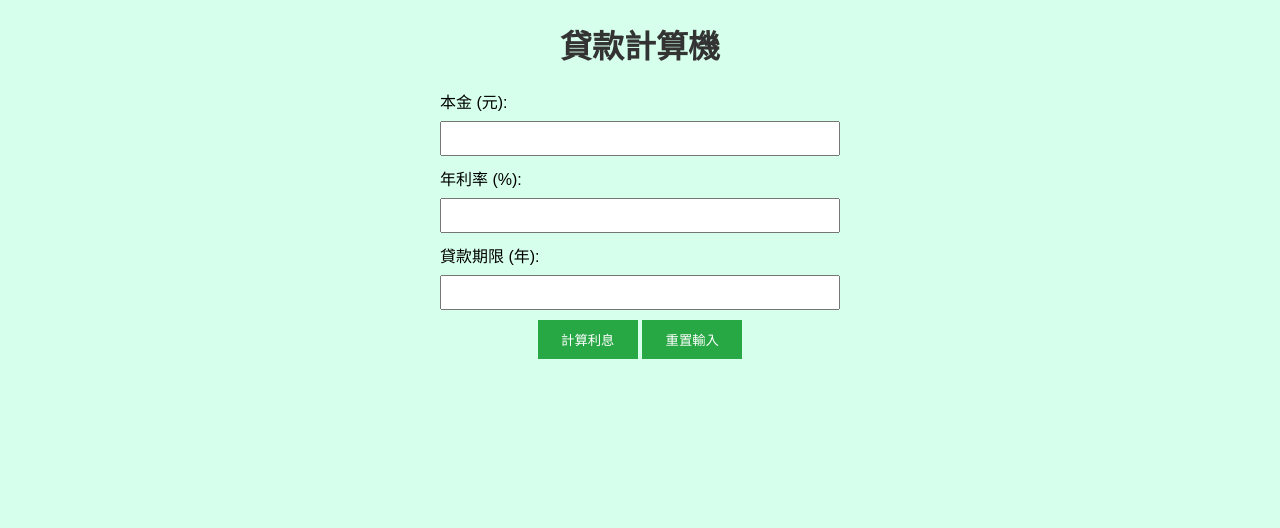
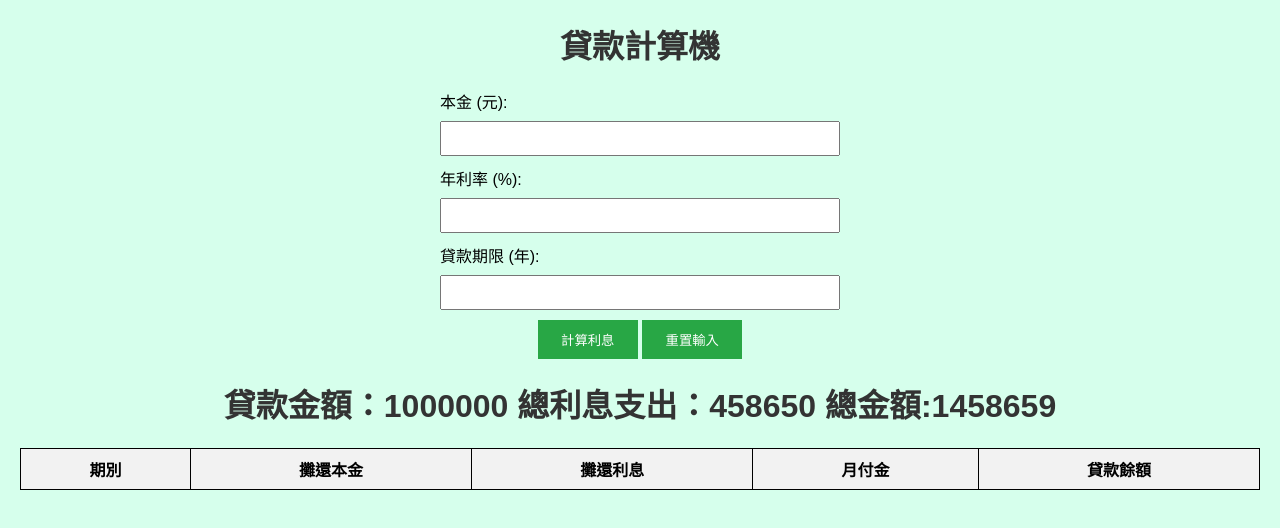
Before and after one commit to song-sihying/loancalc-project, a plain HTML site: page index.html in a window 1280 px wide. Both pictures are taken after a click on the button "計算利息". Drawn offline with Linux system fonts and the light colour scheme.

Commit message:
完成表格輸出

```diff
--- a/index.html
+++ b/index.html
@@ -94,7 +94,26 @@
       <button type="button">重置輸入</button>
     </div>
   </form>
-  <div id="result" style="margin-top: 20px;"></div>
+  <div id="result" style="margin-top: 20px;">
+    <h1>貸款金額：1000000 總利息支出：458650 總金額:1458659</h1>
+  </div>
+
+  <table id='resultTable'>
+    <thead>
+      <tr>
+        <th>期別</th>
+        <th>攤還本金</th>
+        <th>攤還利息</th>
+        <th>月付金</th>
+        <th>貸款餘額</th>
+      </tr>
+    </thead>
+    <tbody>
+
+    </tbody>
+
+  </table>
+
 
 
   <script>
@@ -102,8 +121,10 @@
     const rateE1 = document.querySelector("#rate");
     const timeE1 = document.querySelector("#time");
     const calcE1 = document.querySelector("#calc");
+    const resultE1 = document.querySelector("#result");
+    const resultTableE1 = document.querySelector("#resultTable tbody");
 
-    console.log(principalE1, rateE1, timeE1, calcE1);
+    console.log(principalE1, rateE1, timeE1, calcE1, resultTableE1);
 
     function reset() {
       principalE1.innerHTML = "";
@@ -124,22 +145,32 @@
 
       //1.計算每個月應還本金
       let month_pay = Math.round(principal / months);
+      let tempHtml = "";
 
+      let totalInterest = 0;
       for (let i = 0; i < months; i++) {
         //計算每個月利息
-        let interest = principal * month_rate;
+        let interest = Math.round(principal * month_rate);
+        totalInterest += interest
         //本金減去每個月應還本金
         principal -= month_pay;
         //每月應還（本金＋利息）,剩餘貸款
+
+        let tempHtml = "<tr>";
         if (i == months - 1) {
-          console.log(i + 1, month_pay, interest, month_pay + interest + principal, principal, 0);
+          tempHtml += `<td>${i + 1}</td>${month_pay}</td><td>${interest}</td><td>${month_pay + interest + principal}</td><td>${0}</td>`
+
         } else {
-          console.log(i + 1, month_pay, interest, month_pay + interest, principal);
+          tempHtml += `<td>${i + 1}</td>${month_pay}</td><td>${interest}</td><td>${month_pay + interest}</td><td>${principal}</td>`
         }
+
+        tempHtml += "</tr>";
       }
+      document.querySelector("#resultTable").hidden = false;
+
+      resultTableEl.innerHTML = tempHtml;
 
     });
-
 
 
   </script>
```
